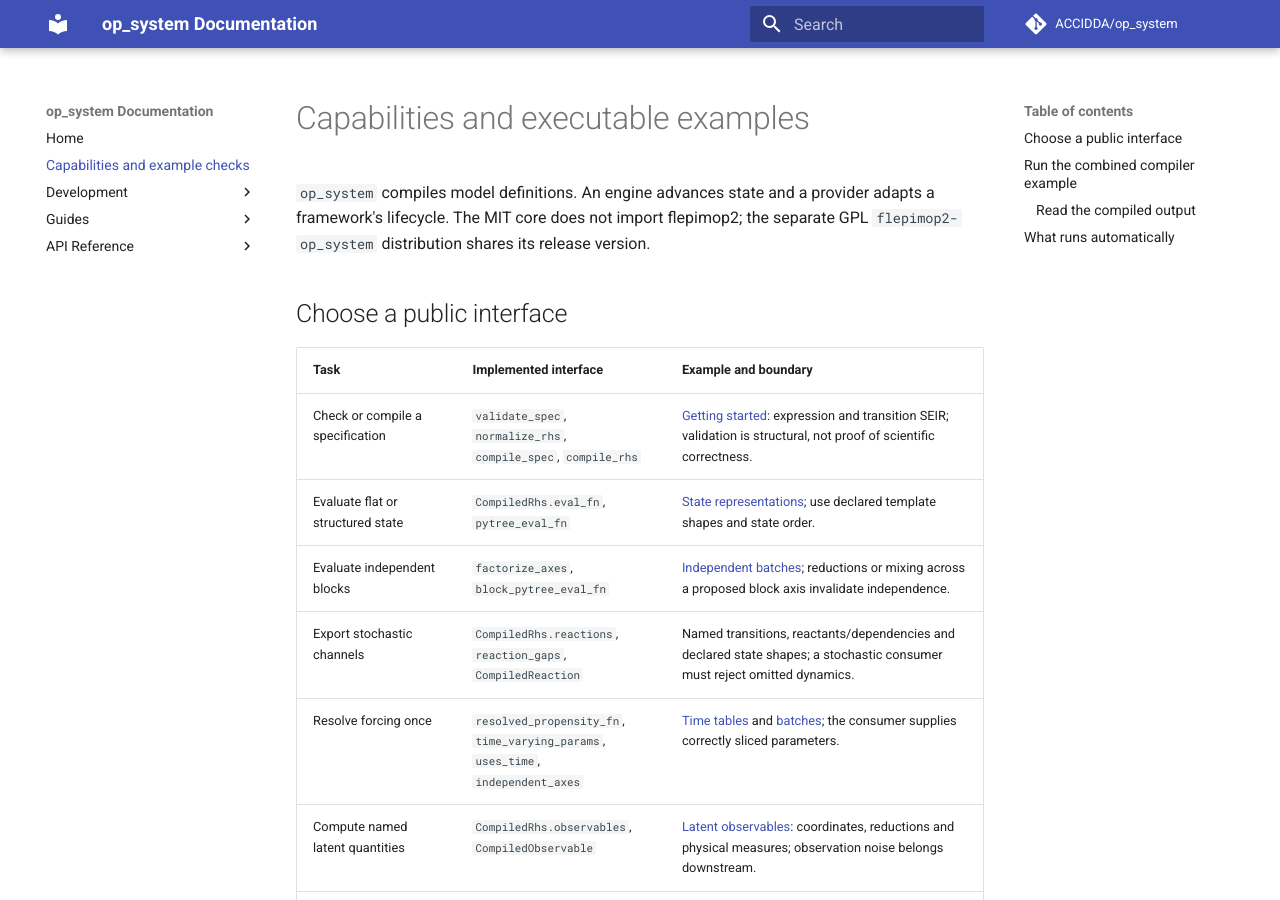
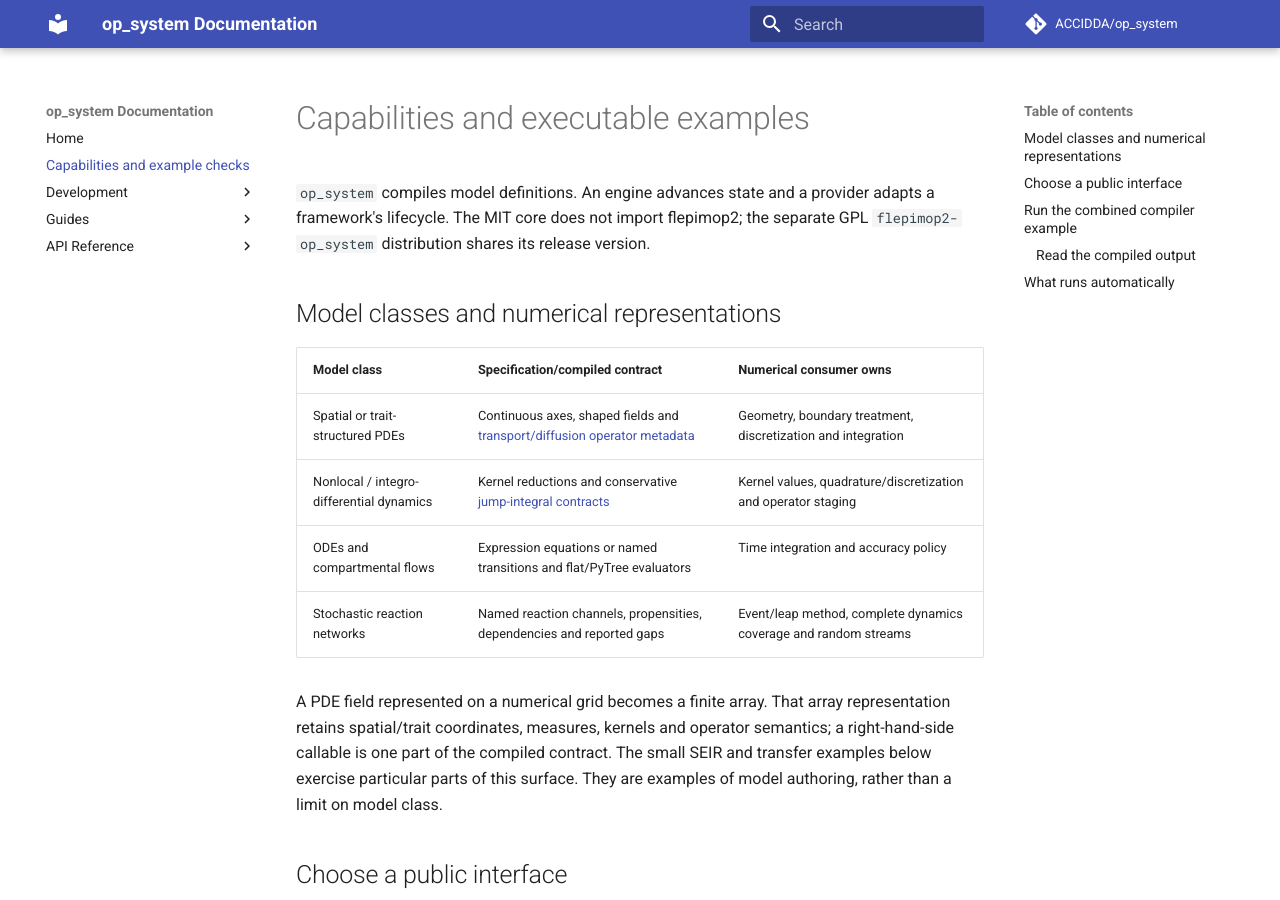
Before and after one commit to ACCIDDA/op_system, an MkDocs documentation site: the page built from docs/guides/capabilities.md, in a window 1280 px wide and 900 px high. Built offline with MkDocs 1.6.1 and Material for MkDocs 9.7.7, drawn with Linux system fonts in a browser that asks for light colours; comment, search, counter and statistics services are not loaded; the version menu is left out.

Commit message:
docs: describe structured fields, nonlocal dynamics and reaction models (#315)
Clarify compiler and consumer roles across PDEs, nonlocal operators, compartmental dynamics and stochastic channels; orient simple examples within that wider scope.

Co-authored-by: Copilot <223556219+Copilot@users.noreply.github.com>

```diff
--- a/docs/guides/capabilities.md
+++ b/docs/guides/capabilities.md
@@ -3,6 +3,21 @@
 `op_system` compiles model definitions. An engine advances state and a provider
 adapts a framework's lifecycle. The MIT core does not import flepimop2; the
 separate GPL `flepimop2-op_system` distribution shares its release version.
+
+## Model classes and numerical representations
+
+| Model class | Specification/compiled contract | Numerical consumer owns |
+| --- | --- | --- |
+| Spatial or trait-structured PDEs | Continuous axes, shaped fields and [transport/diffusion operator metadata](operators.md) | Geometry, boundary treatment, discretization and integration |
+| Nonlocal / integro-differential dynamics | Kernel reductions and conservative [jump-integral contracts](operators.md#jump-integrals) | Kernel values, quadrature/discretization and operator staging |
+| ODEs and compartmental flows | Expression equations or named transitions and flat/PyTree evaluators | Time integration and accuracy policy |
+| Stochastic reaction networks | Named reaction channels, propensities, dependencies and reported gaps | Event/leap method, complete dynamics coverage and random streams |
+
+A PDE field represented on a numerical grid becomes a finite array. That array
+representation retains spatial/trait coordinates, measures, kernels and operator
+semantics; a right-hand-side callable is one part of the compiled contract.
+The small SEIR and transfer examples below exercise particular parts of this
+surface. They are examples of model authoring, rather than a limit on model class.
 
 ## Choose a public interface
 
--- a/docs/guides/getting-started.md
+++ b/docs/guides/getting-started.md
@@ -1,4 +1,10 @@
 # Writing a compartmental model
+
+This SEIR example introduces the syntax through one deterministic compartmental
+model. The same specification layer also describes spatial/trait fields,
+nonlocal kernel interactions and stochastic channels. See the
+[model-class map](capabilities.md#model-classes-and-numerical-representations) and
+[operator contracts](operators.md) for the corresponding interfaces and boundaries.
 
 Install the core compiler and a YAML reader:
 
```
Also changed, not shown: CHANGELOG.md (+4 -0 lines), README.md (+10 -4 lines), docs/index.md (+5 -3 lines), flepimop2-op_system/README.md (+5 -1 lines), 2 other files.
